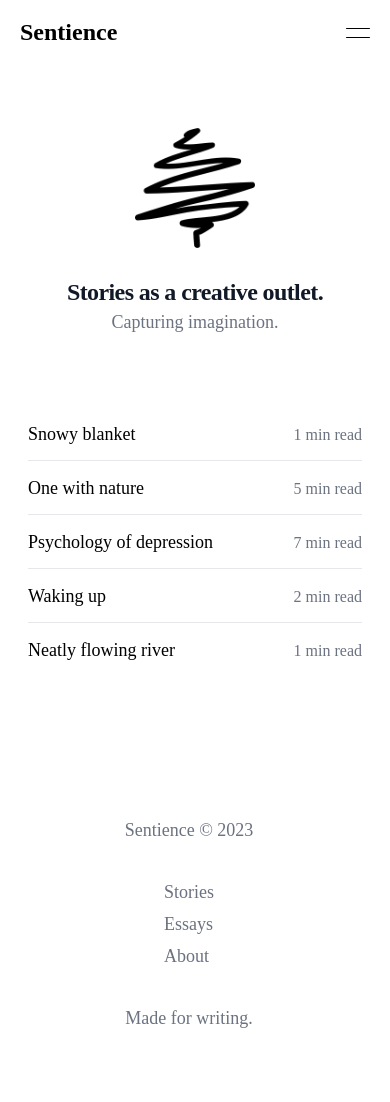
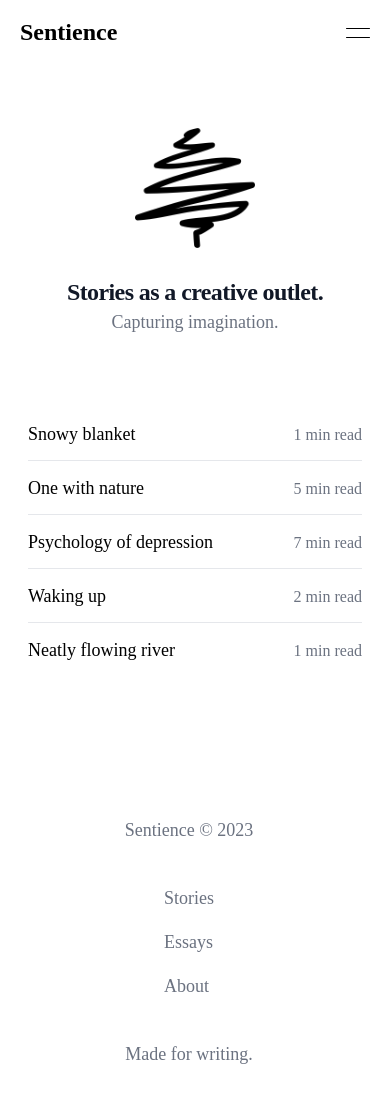
Before and after one commit to iamsanteri/sentience-blog, a Next.js app: page / in a window 390 px wide. Shown: the top 1102 px of the page. Built offline with nearby package versions, Linux system fonts and the light colour scheme; a web font is replaced by a local one.

Commit message:
Adjusted footer menu items spacing on mobile

```diff
--- a/components/Footer.js
+++ b/components/Footer.js
@@ -8,15 +8,15 @@ const Footer = () => {
         <p className="inline-block align-center max-lg:py-8">Sentience © { new Date().getFullYear() }</p>
         <div className="justify-center lg:flex">
           <span className="flex-center max-lg:flex max-lg:flex-col">
-            <span className="whitespace-nowrap max-lg:py-0.5 p-3 hover:text-black dark:hover:text-white">
+            <span className="whitespace-nowrap max-lg:py-2 p-3 hover:text-black dark:hover:text-white">
               <Link href="/stories">Stories</Link>
             </span>
             <span className="text-xs max-lg:hidden">•</span>
-            <span className="whitespace-nowrap max-lg:py-0.5 p-3 hover:text-black dark:hover:text-white">
+            <span className="whitespace-nowrap max-lg:py-2 p-3 hover:text-black dark:hover:text-white">
               <Link href="/essays">Essays</Link>
             </span>
             <span className="text-xs max-lg:hidden">•</span>
-            <span className="whitespace-nowrap max-lg:py-0.5 p-3 hover:text-black dark:hover:text-white">
+            <span className="whitespace-nowrap max-lg:py-2 p-3 hover:text-black dark:hover:text-white">
               <Link href="/about">About</Link>
             </span>
           </span>
```
